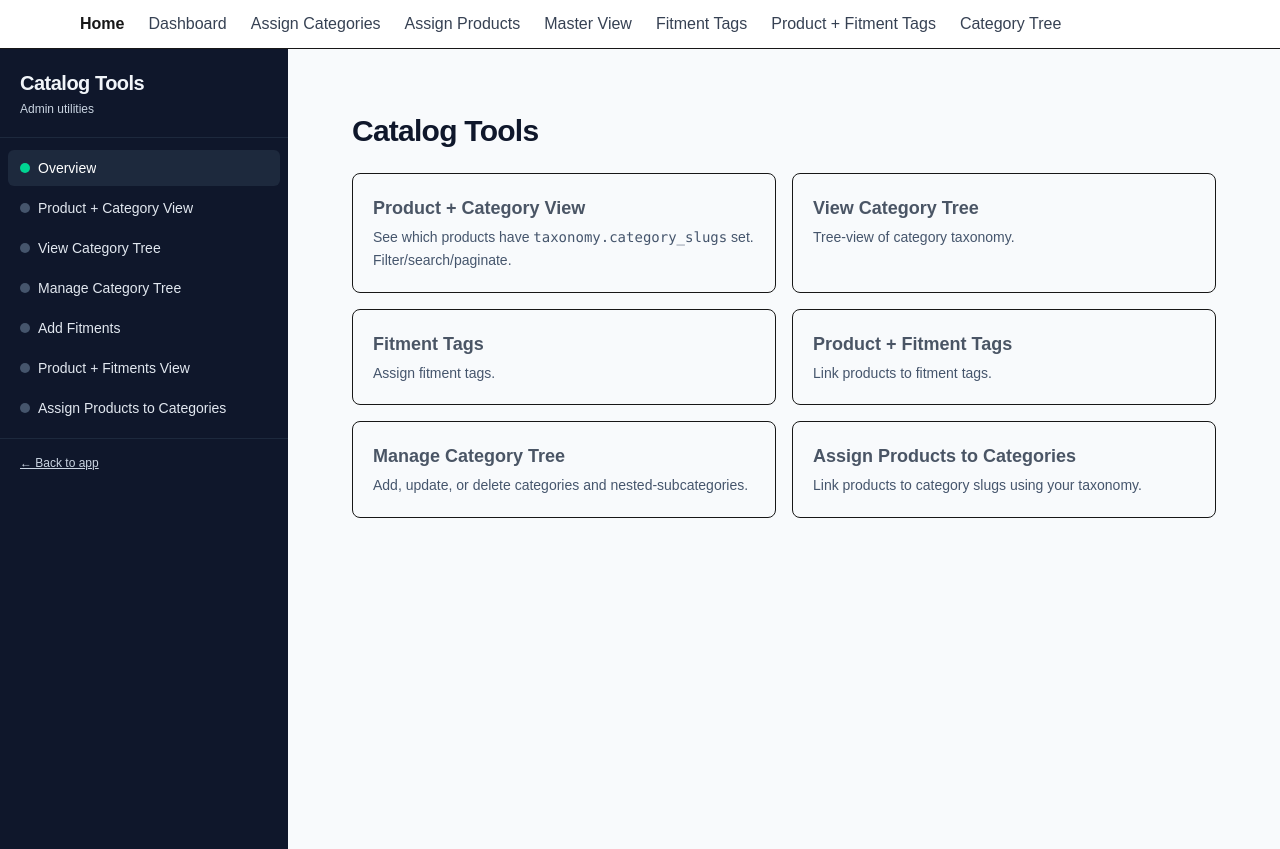
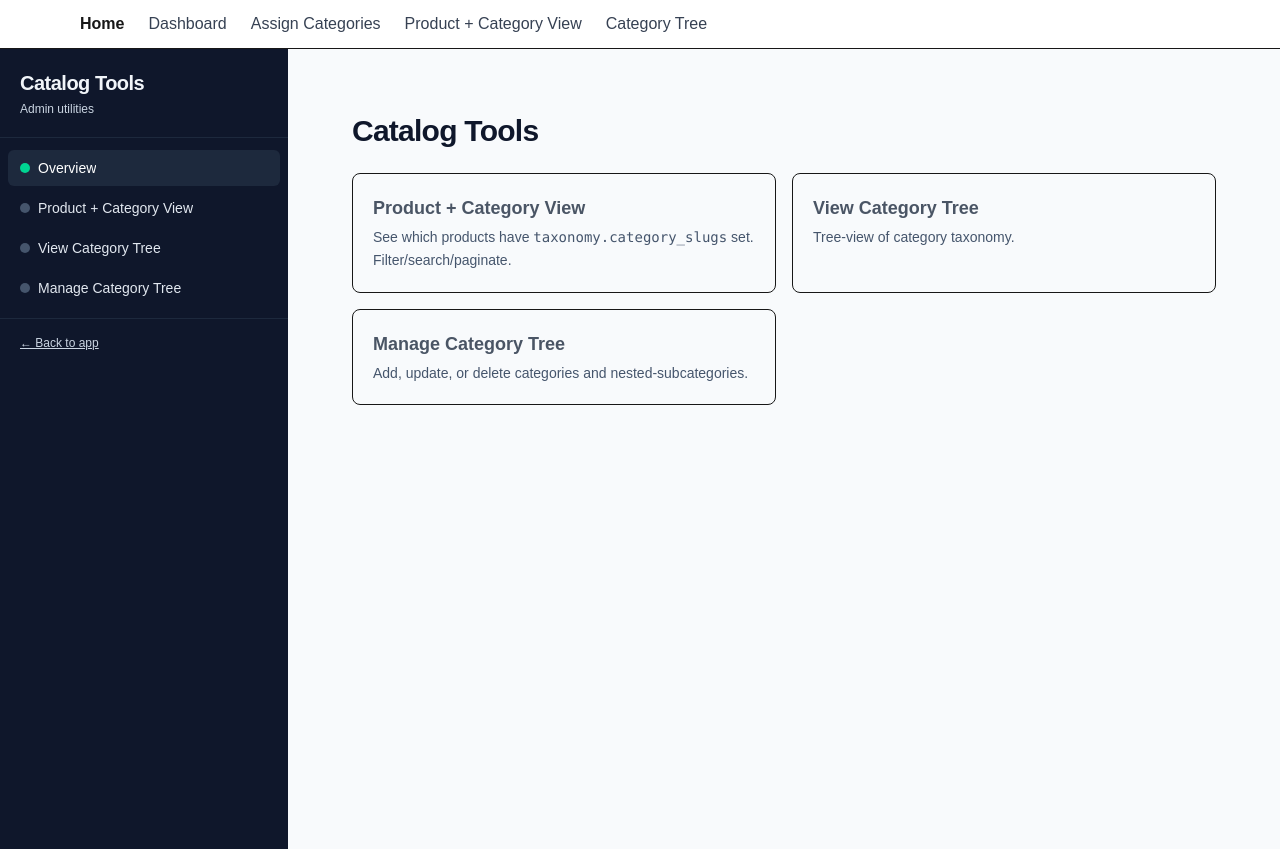
Before and after one commit to rebell90/category-taxonomy-app, a Next.js app: page /dashboard in a window 1280 px wide. Built offline with nearby package versions, Linux system fonts and the light colour scheme.

Commit message:
fitment prisma update

```diff
--- a/src/app/dashboard/page.tsx
+++ b/src/app/dashboard/page.tsx
@@ -18,20 +18,6 @@ export default function DashboardHome() {
           </p>
         </a>
 
-        <a href="/dashboard/fitments" className="block border rounded-lg p-5 hover:shadow">
-          <div className="text-lg text-gray-600 font-semibold">Fitment Tags</div>
-          <p className="text-sm text-gray-600 mt-1">
-            Assign fitment tags.
-          </p>
-        </a>
-
-         <a href="/dashboard/fitments-assign" className="block border rounded-lg p-5 hover:shadow">
-          <div className="text-lg text-gray-600 font-semibold">Product + Fitment Tags</div>
-          <p className="text-sm text-gray-600 mt-1">
-            Link products to fitment tags.
-          </p>
-        </a>
-
         <a href="/dashboard/categories" className="block border rounded-lg p-5 hover:shadow">
           <div className="text-lg text-gray-600 font-semibold">Manage Category Tree</div>
           <p className="text-sm text-gray-600 mt-1">
@@ -39,12 +25,6 @@ export default function DashboardHome() {
           </p>
         </a>
 
-        <a href="/dashboard/assign" className="block border rounded-lg p-5 hover:shadow">
-          <div className="text-lg text-gray-600 font-semibold">Assign Products to Categories</div>
-          <p className="text-sm text-gray-600 mt-1">
-            Link products to category slugs using your taxonomy.
-          </p>
-        </a>
       </div>
     </div>
   );
--- a/src/app/dashboard/sidebar-nav.tsx
+++ b/src/app/dashboard/sidebar-nav.tsx
@@ -9,9 +9,6 @@ const links = [
   { href: '/dashboard/audit', label: 'Product + Category View' },
   { href: '/dashboard/tree', label: 'View Category Tree' },
   { href: '/dashboard/categories', label: 'Manage Category Tree' },
-  { href: '/dashboard/fitments', label: 'Add Fitments' },
-  { href: '/dashboard/fitments-assign', label: 'Product + Fitments View' },
-  { href: '/dashboard/assign', label: 'Assign Products to Categories' },
 ]
 
 export function SidebarNav() {
--- a/src/app/layout.tsx
+++ b/src/app/layout.tsx
@@ -19,10 +19,7 @@ export default function RootLayout({ children }: { children: ReactNode }) {
             <Link href="/" className="font-semibold">Home</Link>
             <Link href="/dashboard" className="text-gray-700 hover:underline">Dashboard</Link>
             <Link href="/dashboard/categories" className="text-gray-700 hover:underline">Assign Categories</Link>
-            <Link href="/dashboard/assign" className="text-gray-700 hover:underline">Assign Products</Link>
-            <Link href="/dashboard/audit" className="text-gray-700 hover:underline">Master View</Link>
-            <Link href="/dashboard/fitments" className="text-gray-700 hover:underline">Fitment Tags</Link>
-            <Link href="/dashboard/product-fitments" className="text-gray-700 hover:underline">Product + Fitment Tags</Link>
+            <Link href="/dashboard/audit" className="text-gray-700 hover:underline">Product + Category View</Link>
             <Link href="/dashboard/tree" className="text-gray-700 hover:underline">Category Tree</Link>
           </div>
         </header>
```
Also changed, not shown: 1 other file (tests, documents, lock files or other folders).
